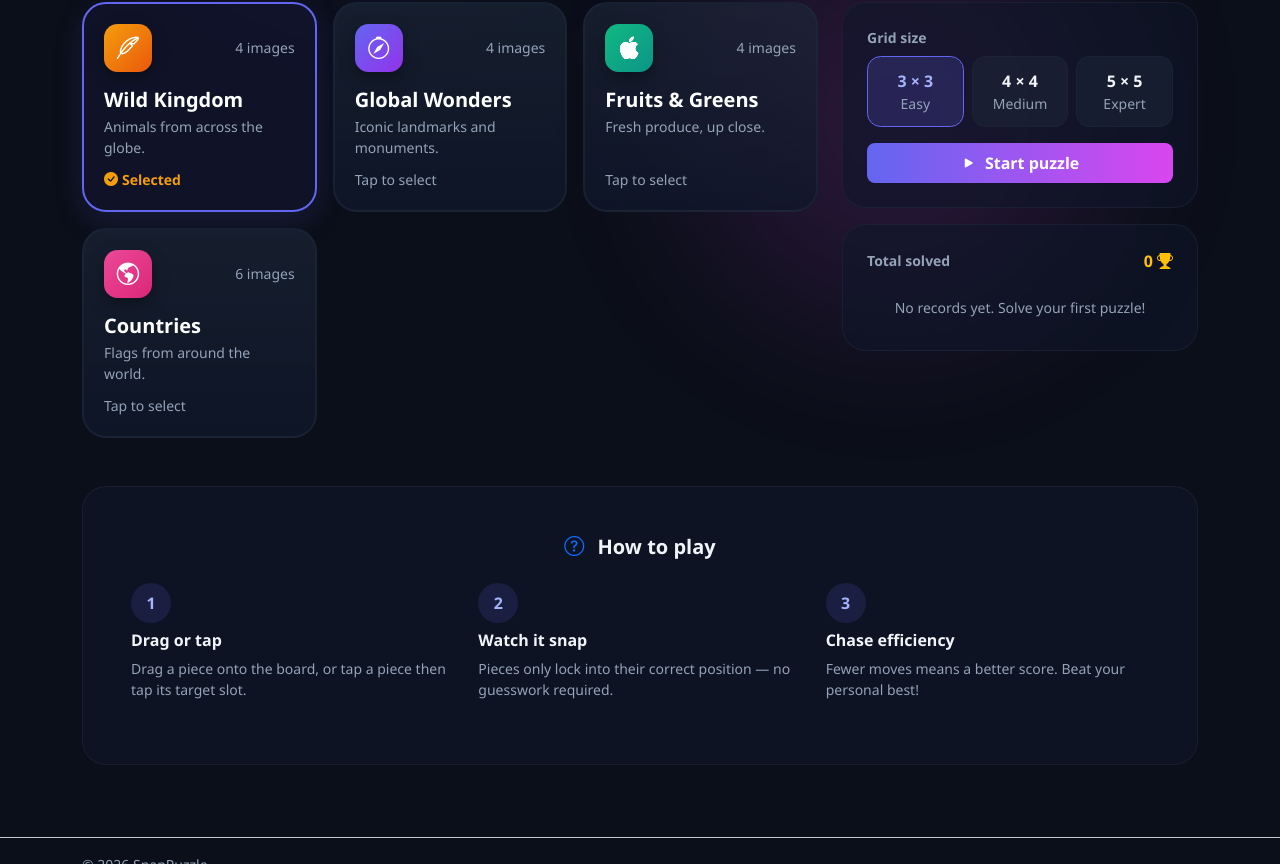
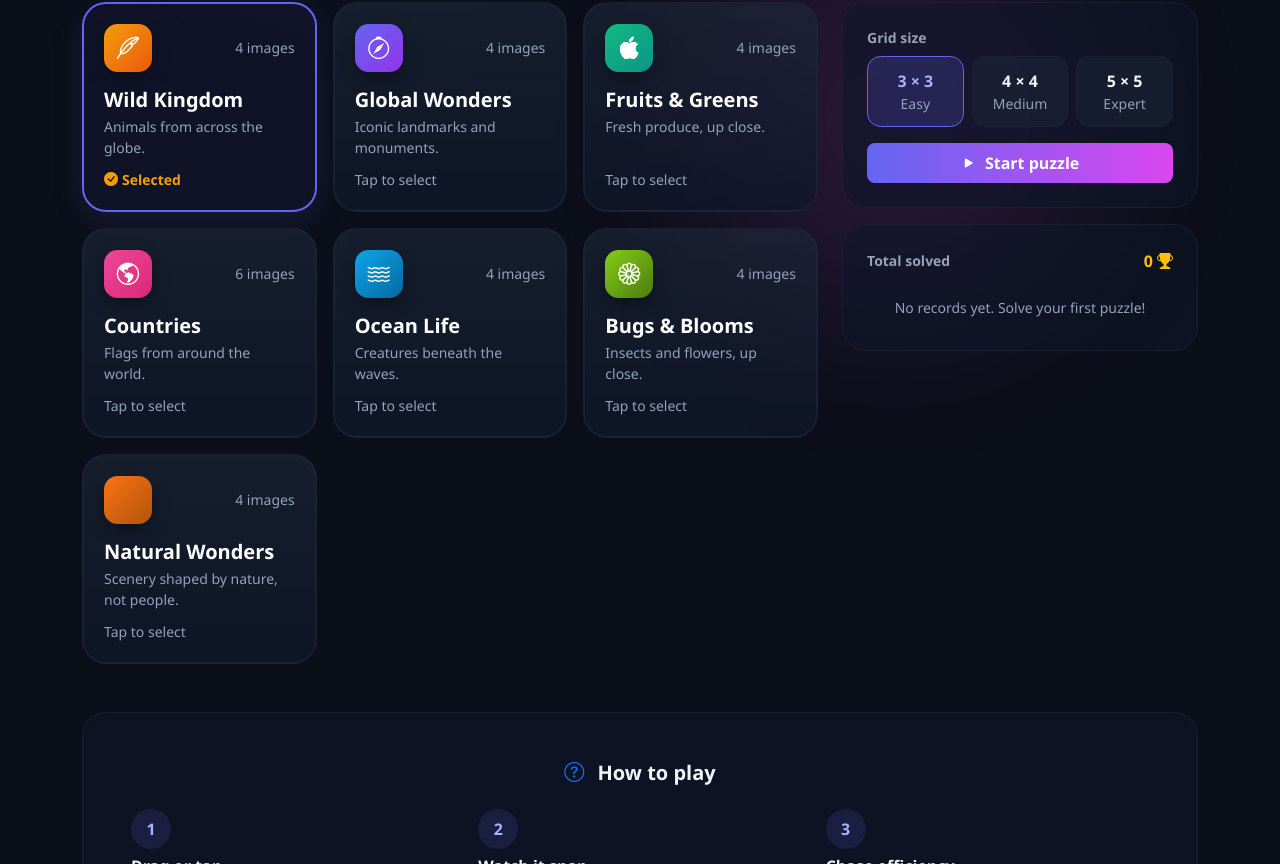
Before and after one commit to AbhishekKhursange/solveMe, a React (Vite) app: page / in a window 1280 px wide. Shown: the part 450-1314 px from the top of the page. Built offline with nearby package versions, Linux system fonts and the light colour scheme.

Commit message:
Added other three category cards

```diff
--- a/src/data/categories.js
+++ b/src/data/categories.js
@@ -71,6 +71,48 @@ export const CATEGORIES = {
       { name: 'Australia', url: 'https://flagcdn.com/w640/au.png' },
     ],
   },
+  oceanLife: {
+    key: 'oceanLife',
+    title: 'Ocean Life',
+    description: 'Creatures beneath the waves.',
+    icon: 'bi-water',
+    accent: '#0ea5e9', // sky blue
+    accentTo: '#0369a1',
+    items: [
+      { name: 'Dolphins', url: '/images/ocean-life/dolphins.jpg' },
+      { name: 'Sea Turtle', url: '/images/ocean-life/sea-turtle.jpg' },
+      { name: 'Clownfish', url: '/images/ocean-life/clownfish.jpg' },
+      { name: 'Coral Reef', url: '/images/ocean-life/coral-reef.jpg' },
+    ],
+  },
+  bugsBlooms: {
+    key: 'bugsBlooms',
+    title: 'Bugs & Blooms',
+    description: 'Insects and flowers, up close.',
+    icon: 'bi-flower1',
+    accent: '#84cc16', // lime
+    accentTo: '#4d7c0f',
+    items: [
+      { name: 'Monarch Butterfly', url: '/images/bugs-blooms/monarch-butterfly.jpg' },
+      { name: 'Honeybee', url: '/images/bugs-blooms/honeybee.jpg' },
+      { name: 'Ladybug', url: '/images/bugs-blooms/ladybug.jpg' },
+      { name: 'Sunflower', url: '/images/bugs-blooms/sunflower.jpg' },
+    ],
+  },
+  naturalWonders: {
+    key: 'naturalWonders',
+    title: 'Natural Wonders',
+    description: 'Scenery shaped by nature, not people.',
+    icon: 'bi-mountain',
+    accent: '#f97316', // orange
+    accentTo: '#b45309',
+    items: [
+      { name: 'Grand Canyon', url: '/images/natural-wonders/grand-canyon.jpg' },
+      { name: 'Niagara Falls', url: '/images/natural-wonders/niagara-falls.jpg' },
+      { name: 'Northern Lights', url: '/images/natural-wonders/northern-lights.jpg' },
+      { name: 'Sahara Desert', url: '/images/natural-wonders/sahara-desert.jpg' },
+    ],
+  },
 };
 
 export const CATEGORY_LIST = Object.values(CATEGORIES);
```
